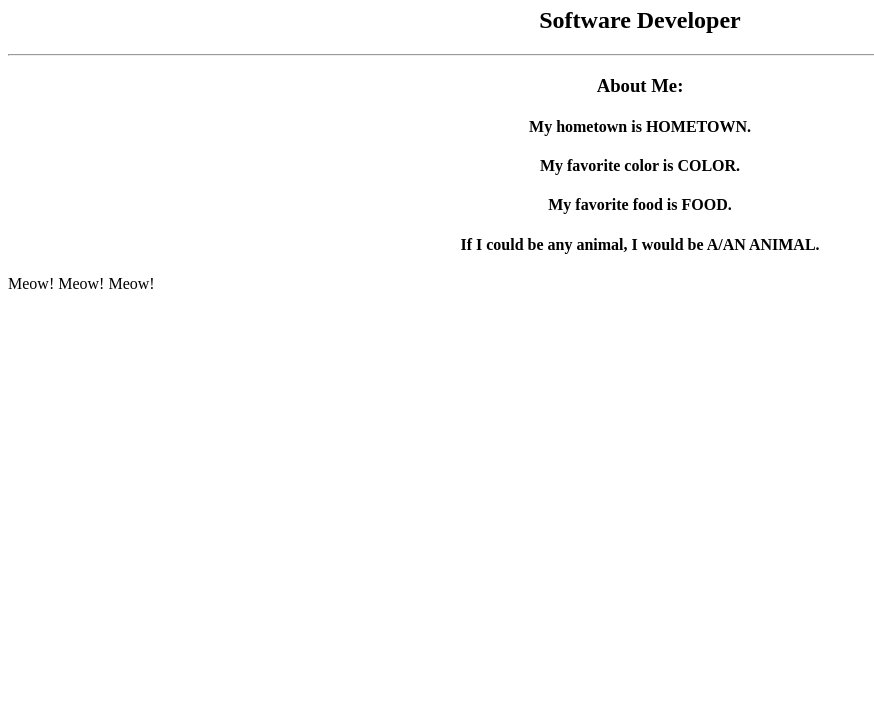
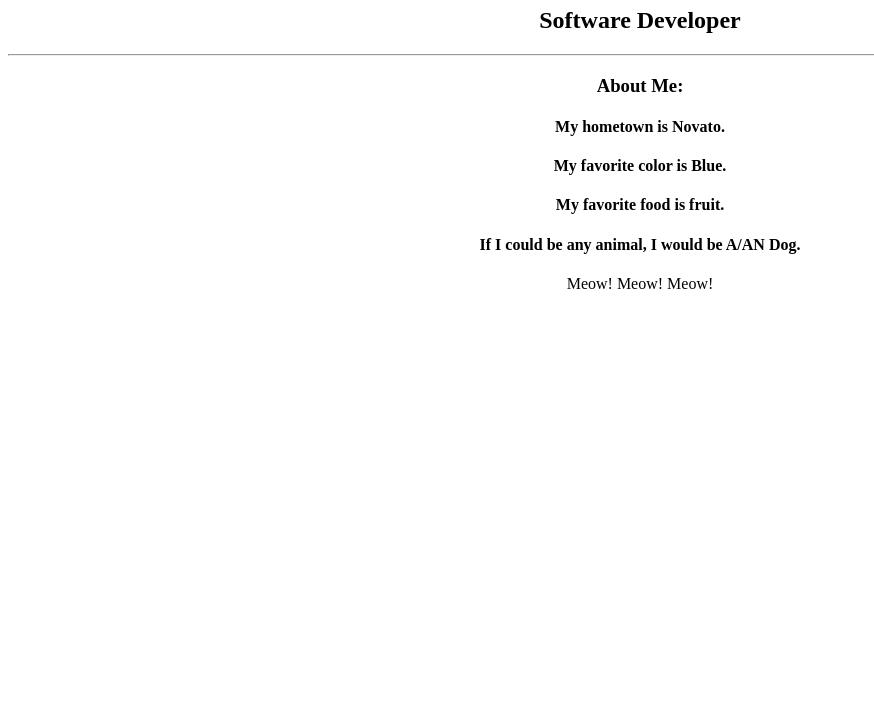
Before and after one commit to chrismora413/Profie, a plain HTML site: page index.html in a window 1280 px wide. Shown: the part 73-800 px from the top of the page, without its empty margins (0-874 px from the left). Drawn offline with Linux system fonts and the light colour scheme.

Commit message:
Adding new placeholder text

```diff
--- a/index.html
+++ b/index.html
@@ -7,15 +7,15 @@
 		  </head>
 		  <body>
 			<div align="center">
-				<h1>YOUR NAME HERE</h1>
+				<h1>Chris morales</h1>
 				<h2>Software Developer</h2>
 				<hr>
 				<h3>About Me:</h3>
-					<h4>My hometown is HOMETOWN.</h4>
-					<h4>My favorite color is COLOR.</h4>
-					<h4>My favorite food is FOOD.</h4>
-					<h4>If I could be any animal, I would be A/AN ANIMAL.</h4>
+					<h4>My hometown is Novato.</h4>
+					<h4>My favorite color is Blue.</h4>
+					<h4>My favorite food is fruit.</h4>
+					<h4>If I could be any animal, I would be A/AN Dog.</h4>
+                    <p>Meow! Meow! Meow!</p>
 			</div>
 		  </body>
 		</html>
-        <p>Meow! Meow! Meow!</p>
```
